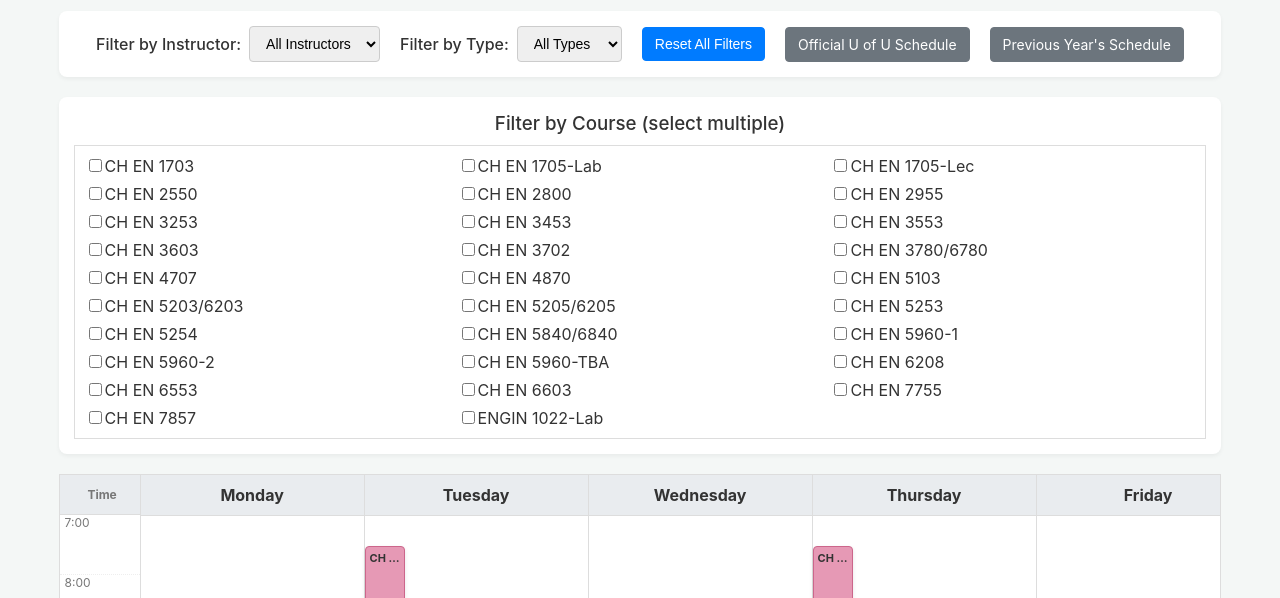
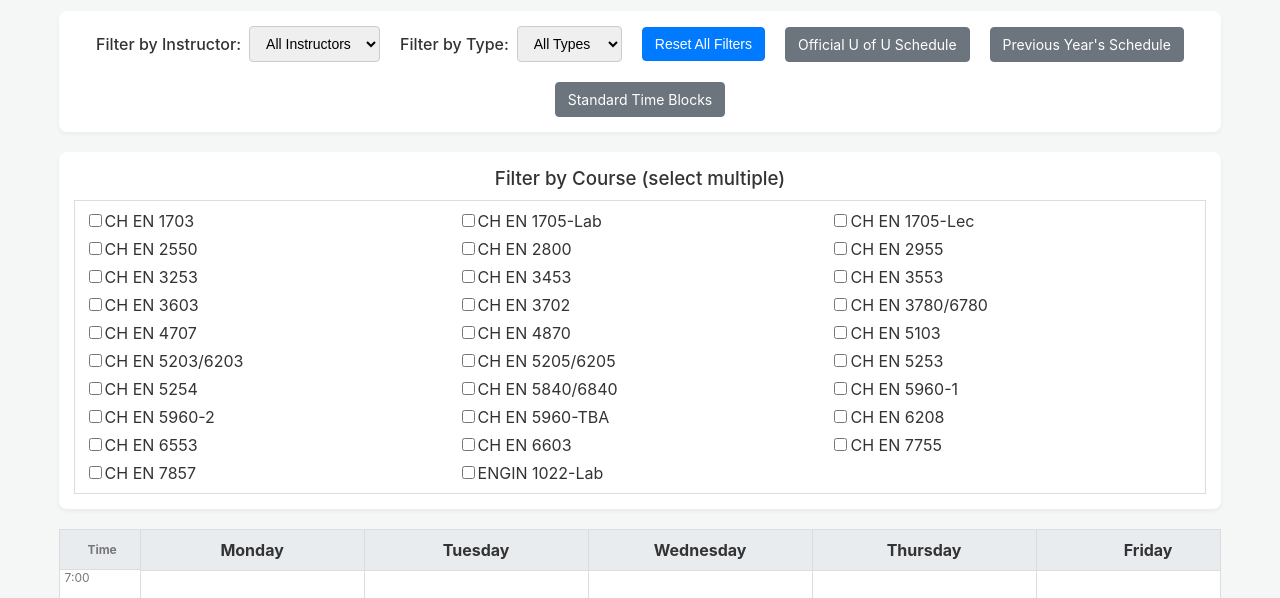
Before and after one commit to DRWagner16/CHEN-S26-Schedule, a plain HTML site: page index.html in a window 1280 px wide. Shown: the part 140-738 px from the top of the page. Drawn offline with Linux system fonts and the light colour scheme.

Commit message:
Update index.html

```diff
--- a/index.html
+++ b/index.html
@@ -29,6 +29,7 @@
             <!--**************************************** UPDATE THESE LINKS EACH YEAR ****************************************-->
             <a href="https://class-schedule.app.utah.edu/main/1264/class_list.html?subject=CH%20EN" class="link-button" target="_blank" rel="noopener noreferrer">Official U of U Schedule</a>
             <a href="https://drwagner16.github.io/CHEN-S25-Schedule/" class="link-button" target="_blank" rel="noopener noreferrer">Previous Year's Schedule</a>
+            <a href="https://registrar.utah.edu/scheduling/classes/times.php" class="link-button" target="_blank" rel="noopener noreferrer">Standard Time Blocks</a>
 
         </div>
 
```
